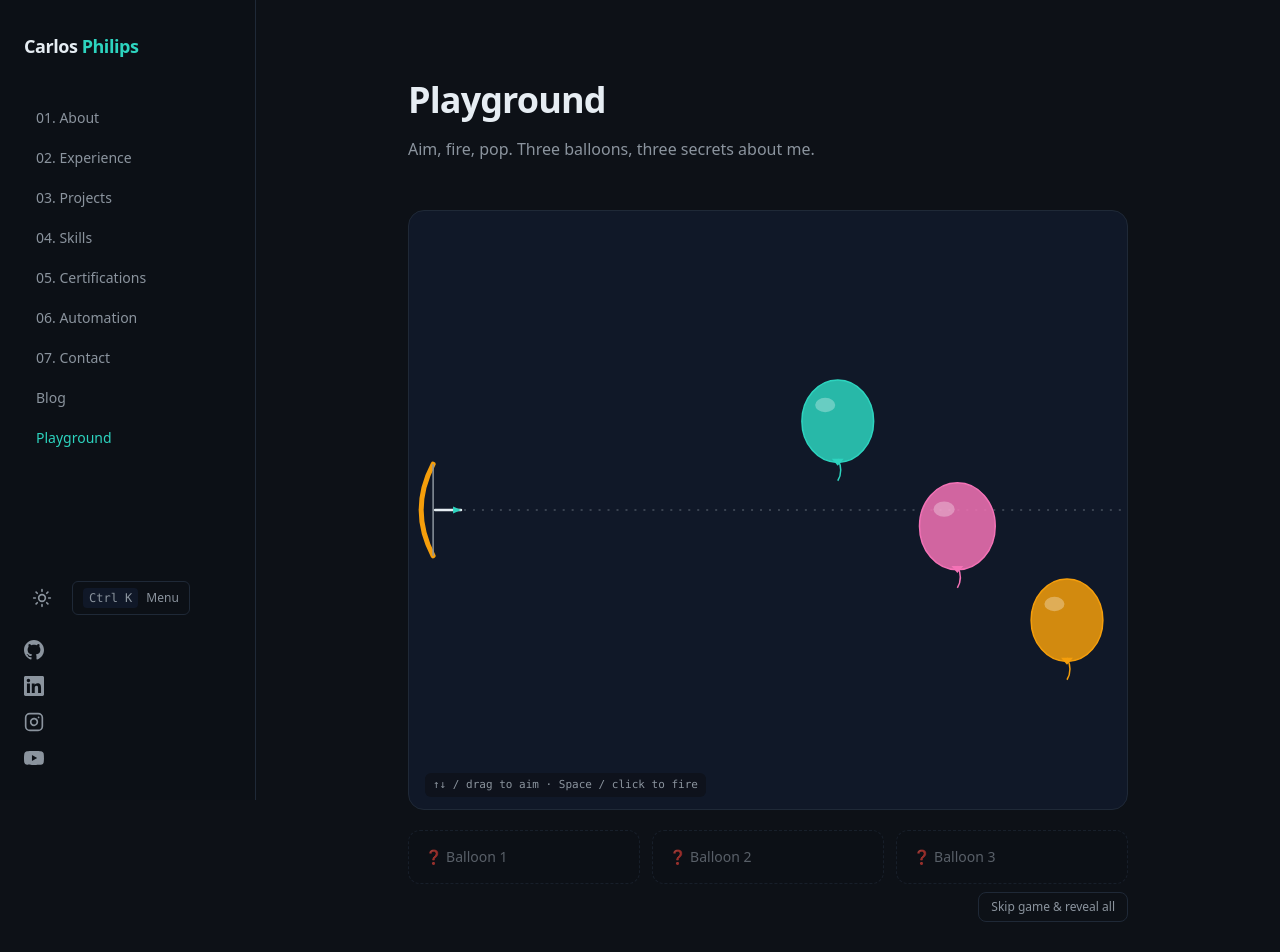
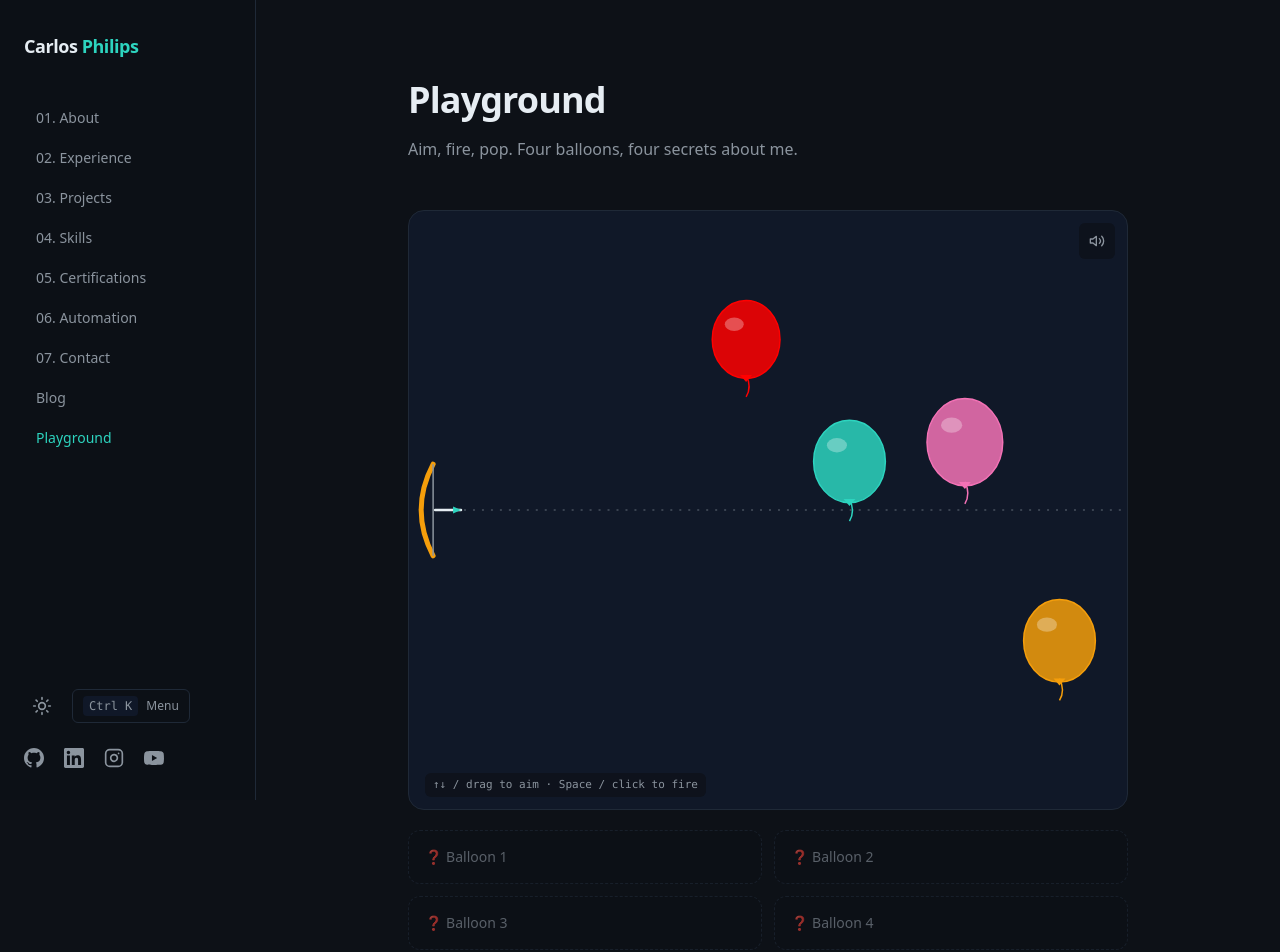
Before and after one commit to Khallitos/cphilcomputers_blogpost, a Next.js app: page /playground in a window 1280 px wide. Shown: the top 952 px of the page. Built offline with nearby package versions, Linux system fonts and the light colour scheme.

Commit message:
feat: youtube balloon, medium difficulty, music and horizontal socials

```diff
--- a/src/app/playground/page.tsx
+++ b/src/app/playground/page.tsx
@@ -13,7 +13,7 @@ export default function PlaygroundPage() {
     <div className="mx-auto w-full max-w-3xl px-6 py-20">
       <h1 className="text-4xl font-bold tracking-tight">Playground</h1>
       <p className="mt-4 max-w-2xl text-base leading-relaxed text-muted">
-        Aim, fire, pop. Three balloons, three secrets about me.
+        Aim, fire, pop. Four balloons, four secrets about me.
       </p>
 
       <div className="mt-12">
--- a/src/components/home/SocialIcons.tsx
+++ b/src/components/home/SocialIcons.tsx
@@ -73,11 +73,16 @@ const ICONS: Record<string, () => ReactNode> = {
 /**
  * Social icon links (GitHub, LinkedIn, Instagram, YouTube) pulled from
  * SITE.socials. Defaults to a vertical column; pass a className override
- * (e.g. "flex-row gap-5") for horizontal rows.
+ * (e.g. "flex-row items-center gap-5") for a horizontal row. The direction
+ * class lives in the caller's className so it never fights the default.
  */
-export default function SocialIcons({ className = "" }: { className?: string }) {
+export default function SocialIcons({
+  className = "flex-col items-center gap-4",
+}: {
+  className?: string;
+}) {
   return (
-    <ul className={`flex flex-col items-center gap-4 ${className}`}>
+    <ul className={`flex ${className}`}>
       {SITE.socials
         .filter((social) => social.href.startsWith("http"))
         .map((social) => {
--- a/src/components/layout/Nav.tsx
+++ b/src/components/layout/Nav.tsx
@@ -108,7 +108,7 @@ export default function Nav() {
                 );
               })}
               <div className="mt-3 flex justify-center border-t border-border pt-4">
-                <SocialIcons className="flex-row gap-5" />
+                <SocialIcons className="flex-row items-center gap-5" />
               </div>
             </div>
           </div>
@@ -147,7 +147,7 @@ export default function Nav() {
                 <span>Menu</span>
               </button>
             </div>
-            <SocialIcons />
+            <SocialIcons className="flex-row items-center gap-5" />
           </div>
         </div>
       </header>
--- a/src/components/ui/BalloonArrowGame.tsx
+++ b/src/components/ui/BalloonArrowGame.tsx
@@ -24,20 +24,31 @@ type Balloon = {
   speed: number;
   phase: number;
   amplitude: number;
+  /** Gentle horizontal drift so balloons never line up in a column. */
+  driftSpeed: number;
+  driftPhase: number;
+  driftAmplitude: number;
   color: string;
   secret: string;
+  /** Optional link shown alongside the secret once revealed. */
+  secretLink?: string;
 };
 
-// Teal (accent), pink, amber (secondary): three distinct balloon colors.
+// Teal (accent), pink, amber (secondary) + YouTube red: four distinct colors.
+// Medium difficulty: faster bobbing, bigger amplitudes, desynced phases and
+// a gentle horizontal drift keep every balloon on the move.
 const BALLOONS: readonly Balloon[] = [
   {
     id: 0,
     x: 470,
     baseY: 170,
     radius: 36,
-    speed: 0.0026,
+    speed: 0.0058,
     phase: 0,
-    amplitude: 55,
+    amplitude: 85,
+    driftSpeed: 0.0031,
+    driftPhase: 0,
+    driftAmplitude: 14,
     color: "var(--accent)",
     secret: "✈️ I love travelling",
   },
@@ -46,9 +57,12 @@ const BALLOONS: readonly Balloon[] = [
     x: 590,
     baseY: 320,
     radius: 38,
-    speed: 0.0034,
+    speed: 0.0072,
     phase: 2.1,
-    amplitude: 70,
+    amplitude: 92,
+    driftSpeed: 0.0042,
+    driftPhase: 1.3,
+    driftAmplitude: 16,
     color: "#f472b6",
     secret: "🍰 I love baking",
   },
@@ -57,16 +71,37 @@ const BALLOONS: readonly Balloon[] = [
     x: 700,
     baseY: 470,
     radius: 36,
-    speed: 0.002,
+    speed: 0.0049,
     phase: 4.2,
-    amplitude: 60,
+    amplitude: 80,
+    driftSpeed: 0.0036,
+    driftPhase: 2.6,
+    driftAmplitude: 13,
     color: "var(--secondary)",
     secret: "🎮 I love video games (Fortnite)",
+  },
+  {
+    id: 3,
+    x: 390,
+    baseY: 130,
+    radius: 34,
+    speed: 0.0064,
+    phase: 1.1,
+    amplitude: 60,
+    driftSpeed: 0.0028,
+    driftPhase: 3.9,
+    driftAmplitude: 12,
+    color: "#ff0000",
+    secret: "▶️ Follow my YouTube channel",
+    secretLink: "https://www.youtube.com/@AfroFusionBuzz",
   },
 ];
 
 const balloonY = (b: Balloon, tick: number) =>
   b.baseY + Math.sin(tick * b.speed + b.phase) * b.amplitude;
+
+const balloonX = (b: Balloon, tick: number) =>
+  b.x + Math.sin(tick * b.driftSpeed + b.driftPhase) * b.driftAmplitude;
 
 const easeOutCubic = (p: number) => 1 - Math.pow(1 - p, 3);
 
@@ -134,6 +169,83 @@ function playPop() {
   osc.connect(oscGain).connect(ctx.destination);
   osc.start(t);
   osc.stop(t + 0.14);
+}
+
+/* ------------------------------------------------------------------ */
+/* Background music: gentle looping synth arpeggio (Web Audio only)    */
+/* ------------------------------------------------------------------ */
+
+const MUSIC_VOLUME = 0.05;
+const NOTE_MS = 480;
+// C major pentatonic: C4 D4 E4 G4 A4 C5 — nothing dissonant.
+const PENTATONIC = [261.63, 293.66, 329.63, 392.0, 440.0, 523.25];
+// Gentle up-down arpeggio (indices into PENTATONIC).
+const MUSIC_PATTERN = [0, 2, 4, 5, 4, 2, 3, 1];
+
+let musicGain: GainNode | null = null;
+let musicTimer: ReturnType<typeof setTimeout> | null = null;
+let musicStep = 0;
+
+function scheduleNextNote() {
+  const ctx = audioCtx;
+  if (!ctx || !musicGain) return;
+  const step = musicStep % MUSIC_PATTERN.length;
+  musicStep += 1;
+  const t = ctx.currentTime;
+
+  // Lead note: soft sine with a slow, natural decay.
+  const osc = ctx.createOscillator();
+  osc.type = "sine";
+  osc.frequency.value = PENTATONIC[MUSIC_PATTERN[step]];
+  const noteGain = ctx.createGain();
+  noteGain.gain.setValueAtTime(0.0001, t);
+  noteGain.gain.exponentialRampToValueAtTime(0.5, t + 0.04);
+  noteGain.gain.exponentialRampToValueAtTime(0.0001, t + 1.6);
+  osc.connect(noteGain).connect(musicGain);
+  osc.start(t);
+  osc.stop(t + 1.7);
+
+  // Soft triangle bass every 4 steps (C3) to anchor the arpeggio.
+  if (step % 4 === 0) {
+    const bass = ctx.createOscillator();
+    bass.type = "triangle";
+    bass.frequency.value = 130.81;
+    const bassGain = ctx.createGain();
+    bassGain.gain.setValueAtTime(0.0001, t);
+    bassGain.gain.exponentialRampToValueAtTime(0.3, t + 0.06);
+    bassGain.gain.exponentialRampToValueAtTime(0.0001, t + 1.9);
+    bass.connect(bassGain).connect(musicGain);
+    bass.start(t);
+    bass.stop(t + 2.0);
+  }
+
+  musicTimer = setTimeout(scheduleNextNote, NOTE_MS);
+}
+
+function startMusic(muted: boolean) {
+  const ctx = ensureAudio();
+  if (!ctx || musicTimer !== null) return;
+  const master = ctx.createGain();
+  master.gain.value = muted ? 0 : MUSIC_VOLUME;
+  master.connect(ctx.destination);
+  musicGain = master;
+  musicStep = 0;
+  scheduleNextNote();
+}
+
+function stopMusic() {
+  if (musicTimer !== null) {
+    clearTimeout(musicTimer);
+    musicTimer = null;
+  }
+  if (musicGain) {
+    try {
+      musicGain.disconnect();
+    } catch {
+      /* noop */
+    }
+    musicGain = null;
+  }
 }
 
 /* ------------------------------------------------------------------ */
@@ -210,6 +322,7 @@ export default function BalloonArrowGame() {
   const [liveMsg, setLiveMsg] = useState("");
   const [arrow, setArrow] = useState<{ x: number; y: number } | null>(null);
   const [particles, setParticles] = useState<Particle[]>([]);
+  const [musicMuted, setMusicMuted] = useState(false);
 
   const tickRef = useRef(0);
   const reducedMotionRef = useRef(false);
@@ -219,6 +332,7 @@ export default function BalloonArrowGame() {
   const revealedRef = useRef<string[]>([]);
   const particlesRef = useRef<Particle[]>([]);
   const pidRef = useRef(0);
+  const musicMutedRef = useRef(false);
 
   // Keep refs in sync for the animation loop (no extra renders).
   useEffect(() => {
@@ -256,10 +370,11 @@ export default function BalloonArrowGame() {
           for (const b of BALLOONS) {
             if (poppedRef.current.includes(b.id)) continue;
             const by = reducedMotionRef.current ? b.baseY : balloonY(b, tickVal);
+            const bx = reducedMotionRef.current ? b.x : balloonX(b, tickVal);
             if (
               arrowHitsBalloon(
                 { x: arrow.x, y: arrow.y },
-                { x: b.x, y: by, radius: b.radius },
+                { x: bx, y: by, radius: b.radius },
               )
             ) {
               poppedRef.current = [...poppedRef.current, b.id];
@@ -269,7 +384,7 @@ export default function BalloonArrowGame() {
               arrowProgressRef.current = 0;
               setArrow(null);
               playPop();
-              spawnConfetti(particlesRef, pidRef, b.x, by, b.color);
+              spawnConfetti(particlesRef, pidRef, bx, by, b.color);
               setLiveMsg(`Balloon popped; secret revealed: ${b.secret}`);
               hit = true;
               break;
@@ -307,7 +422,10 @@ export default function BalloonArrowGame() {
     };
 
     raf = requestAnimationFrame(loop);
-    return () => cancelAnimationFrame(raf);
+    return () => {
+      cancelAnimationFrame(raf);
+      stopMusic();
+    };
   }, []);
 
   /* --------------------------- input ------------------------------- */
@@ -343,30 +461,28 @@ export default function BalloonArrowGame() {
     particlesRef.current = [];
     setArrow(null);
     setParticles([]);
-    setLiveMsg("Game reset. Pop all three balloons.");
+    setLiveMsg("Game reset. Pop all four balloons.");
     setTick((t) => t + 1);
   };
 
-  const skip = () => {
+  const toggleMusicMute = () => {
     ensureAudio();
-    poppedRef.current = BALLOONS.map((b) => b.id);
-    revealedRef.current = BALLOONS.map((b) => b.secret);
-    setPopped(poppedRef.current);
-    arrowRef.current = null;
-    arrowProgressRef.current = 0;
-    particlesRef.current = [];
-    setArrow(null);
-    setParticles([]);
-    setLiveMsg(
-      "All secrets revealed: travelling, baking, and video games.",
-    );
-    setTick((t) => t + 1);
+    const next = !musicMutedRef.current;
+    musicMutedRef.current = next;
+    setMusicMuted(next);
+    if (musicGain && audioCtx) {
+      musicGain.gain.setTargetAtTime(
+        next ? 0 : MUSIC_VOLUME,
+        audioCtx.currentTime,
+        0.04,
+      );
+    }
   };
 
   const onPointerDown = (e: React.PointerEvent<HTMLDivElement>) => {
-    ensureAudio();
     const target = e.target as HTMLElement;
     if (target.closest("button")) return;
+    startMusic(musicMutedRef.current);
     aimAt(e.clientY, e.currentTarget);
     fire();
   };
@@ -378,13 +494,13 @@ export default function BalloonArrowGame() {
   };
 
   const onKeyDown = (e: React.KeyboardEvent<HTMLDivElement>) => {
+    if ((e.target as HTMLElement).closest("button")) return;
+    startMusic(musicMutedRef.current);
     if (e.key === "ArrowUp") {
       e.preventDefault();
-      ensureAudio();
       setBowY((y) => clamp(y - 22, BOW_MIN, BOW_MAX));
     } else if (e.key === "ArrowDown") {
       e.preventDefault();
-      ensureAudio();
       setBowY((y) => clamp(y + 22, BOW_MIN, BOW_MAX));
     } else if (e.key === " " || e.key === "Spacebar") {
       e.preventDefault();
@@ -426,18 +542,19 @@ export default function BalloonArrowGame() {
           {/* Balloons (unpopped only). */}
           {BALLOONS.filter((b) => !popped.includes(b.id)).map((b) => {
             const y = reducedMotion ? b.baseY : balloonY(b, tick);
+            const x = reducedMotion ? b.x : balloonX(b, tick);
             return (
               <g key={b.id}>
                 {/* string */}
                 <path
-                  d={`M ${b.x} ${y + b.radius * 1.05} q 6 12 0 22`}
+                  d={`M ${x} ${y + b.radius * 1.05} q 6 12 0 22`}
                   stroke={b.color}
                   strokeWidth={1.5}
                   fill="none"
                 />
                 {/* body */}
                 <ellipse
-                  cx={b.x}
+                  cx={x}
                   cy={y}
                   rx={b.radius}
                   ry={b.radius * 1.15}
@@ -448,7 +565,7 @@ export default function BalloonArrowGame() {
                 />
                 {/* highlight */}
                 <ellipse
-                  cx={b.x - b.radius * 0.35}
+                  cx={x - b.radius * 0.35}
                   cy={y - b.radius * 0.45}
                   rx={b.radius * 0.28}
                   ry={b.radius * 0.2}
@@ -457,7 +574,7 @@ export default function BalloonArrowGame() {
                 />
                 {/* knot */}
                 <path
-                  d={`M ${b.x - 6} ${y + b.radius * 1.05} l 6 7 l 6 -7 z`}
+                  d={`M ${x - 6} ${y + b.radius * 1.05} l 6 7 l 6 -7 z`}
                   fill={b.color}
                 />
               </g>
@@ -555,6 +672,49 @@ export default function BalloonArrowGame() {
           </g>
         </svg>
 
+        {/* Music mute/unmute toggle. */}
+        <button
+          type="button"
+          onClick={toggleMusicMute}
+          aria-label={musicMuted ? "Unmute music" : "Mute music"}
+          aria-pressed={musicMuted}
+          className="absolute right-3 top-3 z-10 inline-flex h-9 w-9 items-center justify-center rounded-md bg-background/70 text-muted transition-colors hover:text-accent focus-visible:outline-none focus-visible:ring-2 focus-visible:ring-accent"
+        >
+          {musicMuted ? (
+            <svg
+              xmlns="http://www.w3.org/2000/svg"
+              viewBox="0 0 24 24"
+              fill="none"
+              stroke="currentColor"
+              strokeWidth="2"
+              strokeLinecap="round"
+              strokeLinejoin="round"
+              className="h-4 w-4"
+              aria-hidden="true"
+            >
+              <polygon points="11 5 6 9 2 9 2 15 6 15 11 19 11 5" />
+              <line x1="23" x2="17" y1="9" y2="15" />
+              <line x1="17" x2="23" y1="9" y2="15" />
+            </svg>
+          ) : (
+            <svg
+              xmlns="http://www.w3.org/2000/svg"
+              viewBox="0 0 24 24"
+              fill="none"
+              stroke="currentColor"
+              strokeWidth="2"
+              strokeLinecap="round"
+              strokeLinejoin="round"
+              className="h-4 w-4"
+              aria-hidden="true"
+            >
+              <polygon points="11 5 6 9 2 9 2 15 6 15 11 19 11 5" />
+              <path d="M15.54 8.46a5 5 0 0 1 0 7.07" />
+              <path d="M19.07 4.93a10 10 0 0 1 0 14.14" />
+            </svg>
+          )}
+        </button>
+
         {/* Controls hint. */}
         <div className="pointer-events-none absolute bottom-3 left-4 rounded-md bg-background/70 px-2 py-1 font-mono text-[11px] text-muted">
           ↑↓ / drag to aim · Space / click to fire
@@ -590,7 +750,7 @@ export default function BalloonArrowGame() {
       </p>
 
       {/* Secret slots. */}
-      <div className="mt-4 grid grid-cols-1 gap-3 sm:grid-cols-3">
+      <div className="mt-4 grid grid-cols-1 gap-3 sm:grid-cols-2">
         {BALLOONS.map((b) => {
           const isRevealed = popped.includes(b.id);
           return (
@@ -603,7 +763,22 @@ export default function BalloonArrowGame() {
               }`}
             >
               {isRevealed ? (
-                <p className="text-sm font-medium text-foreground">{b.secret}</p>
+                <div>
+                  <p className="text-sm font-medium text-foreground">
+                    {b.secret}
+                  </p>
+                  {b.secretLink && (
+                    <a
+                      href={b.secretLink}
+                      target="_blank"
+                      rel="noopener noreferrer"
+                      className="mt-2 inline-flex items-center gap-1 text-sm font-semibold text-red-500 transition-colors hover:text-red-400 focus-visible:outline-none focus-visible:ring-2 focus-visible:ring-accent"
+                    >
+                      youtube.com/@AfroFusionBuzz
+                      <span aria-hidden="true">↗</span>
+                    </a>
+                  )}
+                </div>
               ) : (
                 <p className="text-sm text-muted">
                   <span aria-hidden="true">❓</span> Balloon {b.id + 1}
@@ -613,16 +788,6 @@ export default function BalloonArrowGame() {
           );
         })}
       </div>
-
-      <div className="mt-3 flex justify-end">
-        <button
-          type="button"
-          onClick={skip}
-          className="rounded-lg border border-border px-3 py-1.5 text-xs font-medium text-muted transition-colors hover:border-accent/50 hover:text-accent focus-visible:outline-none focus-visible:ring-2 focus-visible:ring-accent"
-        >
-          Skip game &amp; reveal all
-        </button>
-      </div>
     </div>
   );
 }
```
